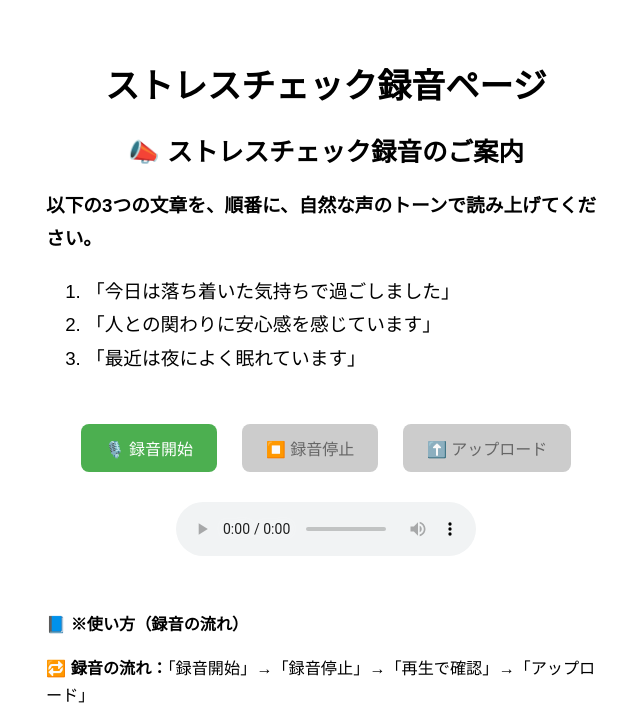
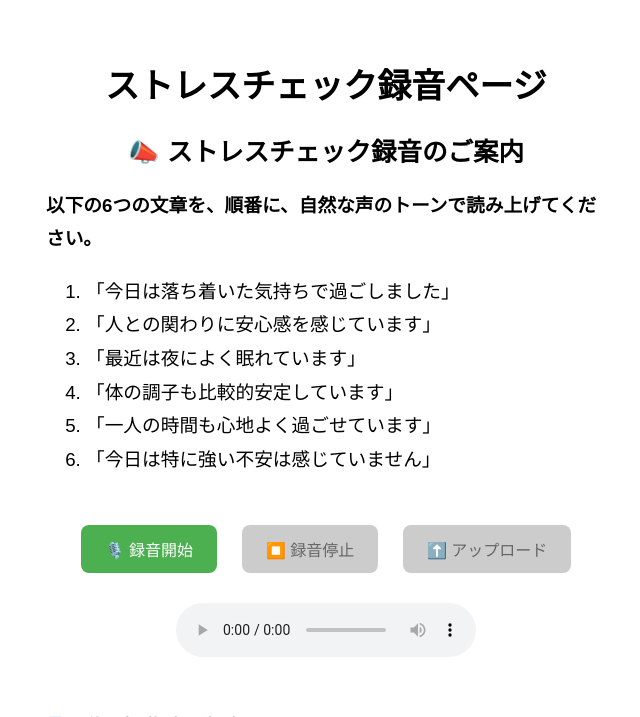
Before and after one commit to mojitap/koekarte_app, a Flask app: page /record in a window 1280 px wide. Shown: the part 134-851 px from the top of the page, without its empty margins (314-954 px from the left). Run offline with Flask 3, Linux system fonts and the light colour scheme; the visitor is signed in with stand-in values (Sample User, id 1).

Commit message:
Update record.html

```diff
--- a/templates/record.html
+++ b/templates/record.html
@@ -7,11 +7,14 @@
 
     <h2>📣 ストレスチェック録音のご案内</h2>
     <div style="text-align: left; font-size: 1.1em; line-height: 1.8; margin-top: 20px;">
-      <strong>以下の3つの文章を、順番に、自然な声のトーンで読み上げてください。</strong>
+      <strong>以下の6つの文章を、順番に、自然な声のトーンで読み上げてください。</strong>
       <ol>
         <li>「今日は落ち着いた気持ちで過ごしました」</li>
         <li>「人との関わりに安心感を感じています」</li>
         <li>「最近は夜によく眠れています」</li>
+        <li>「体の調子も比較的安定しています」</li>
+        <li>「一人の時間も心地よく過ごせています」</li>
+        <li>「今日は特に強い不安は感じていません」</li>
       </ol>
     </div>
 
```
